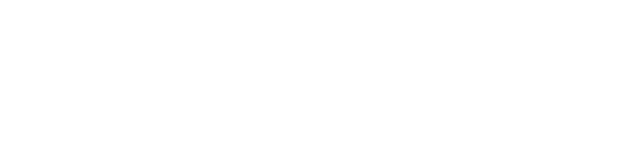
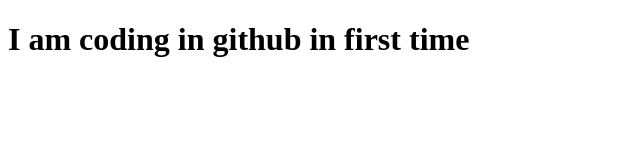
Before and after one commit to Mohd-Nadeem7650/project2, a plain HTML site: page index.html in a window 1280 px wide. Shown: the whole page, without its empty margins (0-640 px from the left). Drawn offline with Linux system fonts and the light colour scheme.

Commit message:
Update index.html

```diff
--- a/index.html
+++ b/index.html
@@ -6,6 +6,6 @@
     <title>Sample code</title>
 </head>
 <body>
-
+    <h1>I am coding in github in first time </h1>
 </body>
 </html>
```
